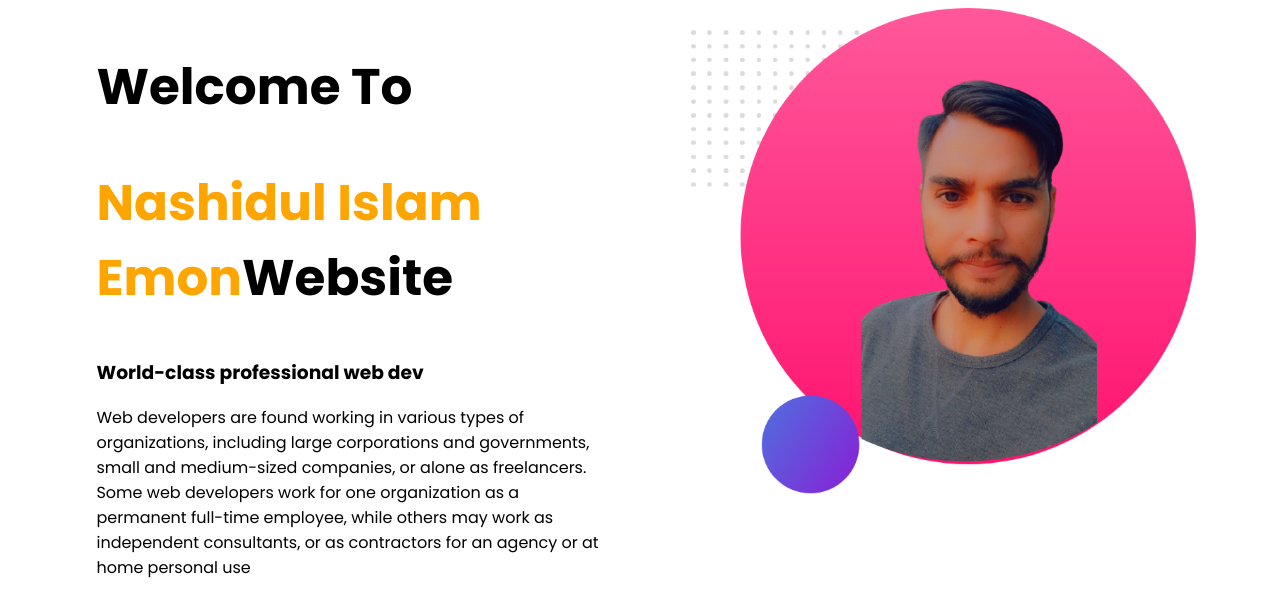
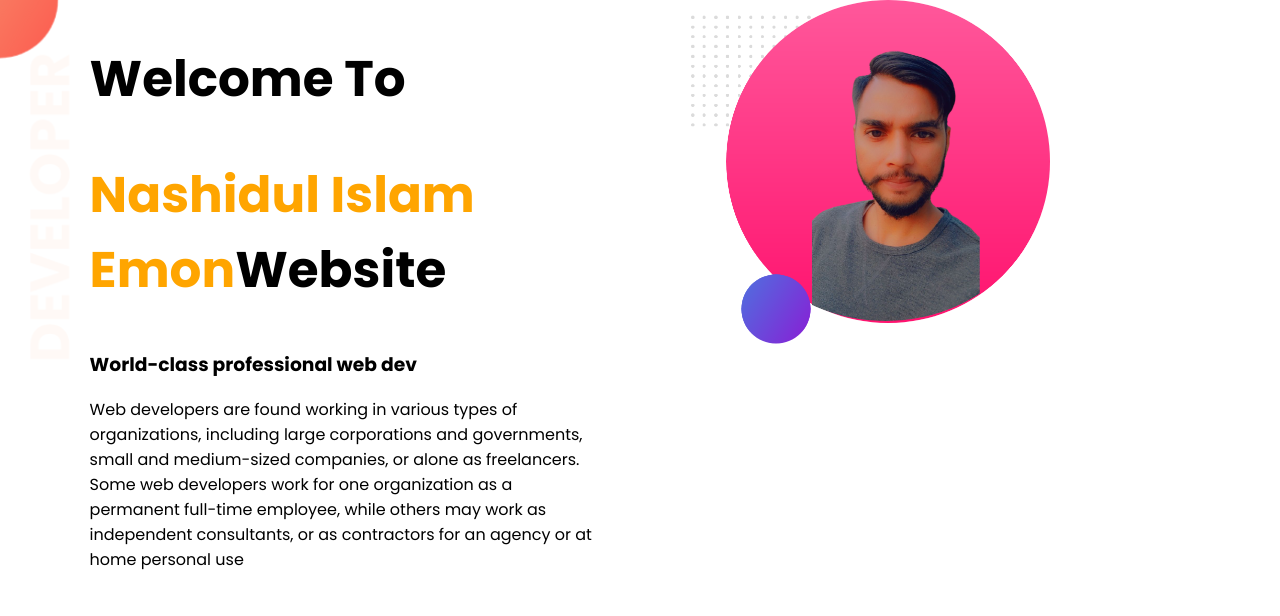
Before and after one commit to emon1995/web-portfolio, a plain HTML site: page index.html in a window 1280 px wide. Drawn offline with Linux system fonts and the light colour scheme.

Commit message:
background image set

```diff
--- a/index.html
+++ b/index.html
@@ -14,7 +14,7 @@
     <link rel="stylesheet" href="./style.css" />
   </head>
   <body>
-    <section>
+    <section class="top-banner">
       <div class="half-width">
         <h1>Welcome To</h1>
         <h1><span class="name-highlight">Nashidul Islam Emon</span>Website</h1>
--- a/style.css
+++ b/style.css
@@ -1,5 +1,6 @@
 body {
   font-family: "Poppins", sans-serif;
+  margin: 0;
 }
 
 h1 {
@@ -17,5 +18,12 @@ h1 {
   padding-left: 2%;
 }
 .half-width img {
-  width: 100%;
+  width: 70%;
 }
+.top-banner {
+  background-image: url(./images/top-banner.png);
+  background-repeat: no-repeat;
+}
+section {
+  height: 500px;
+}
```
